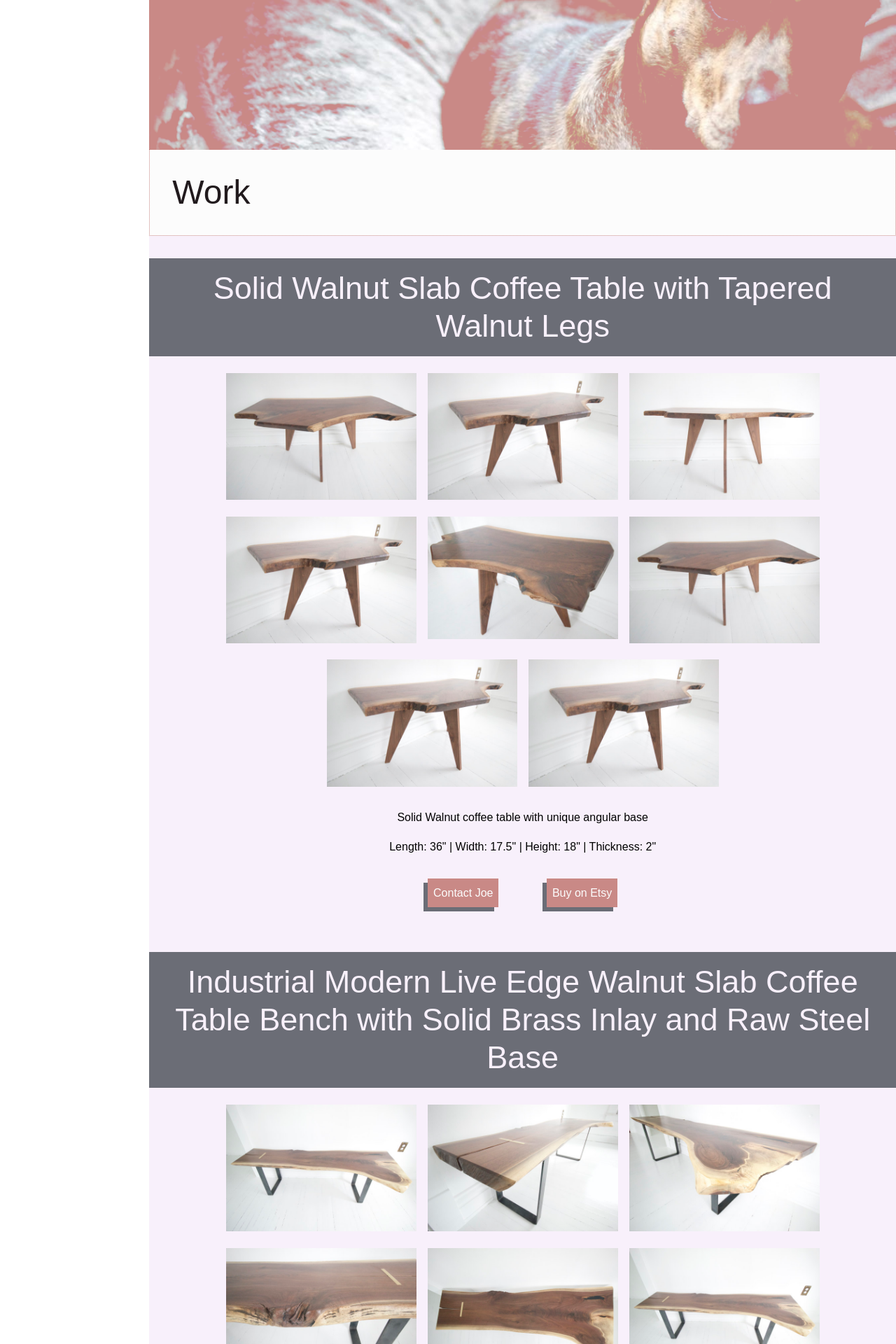
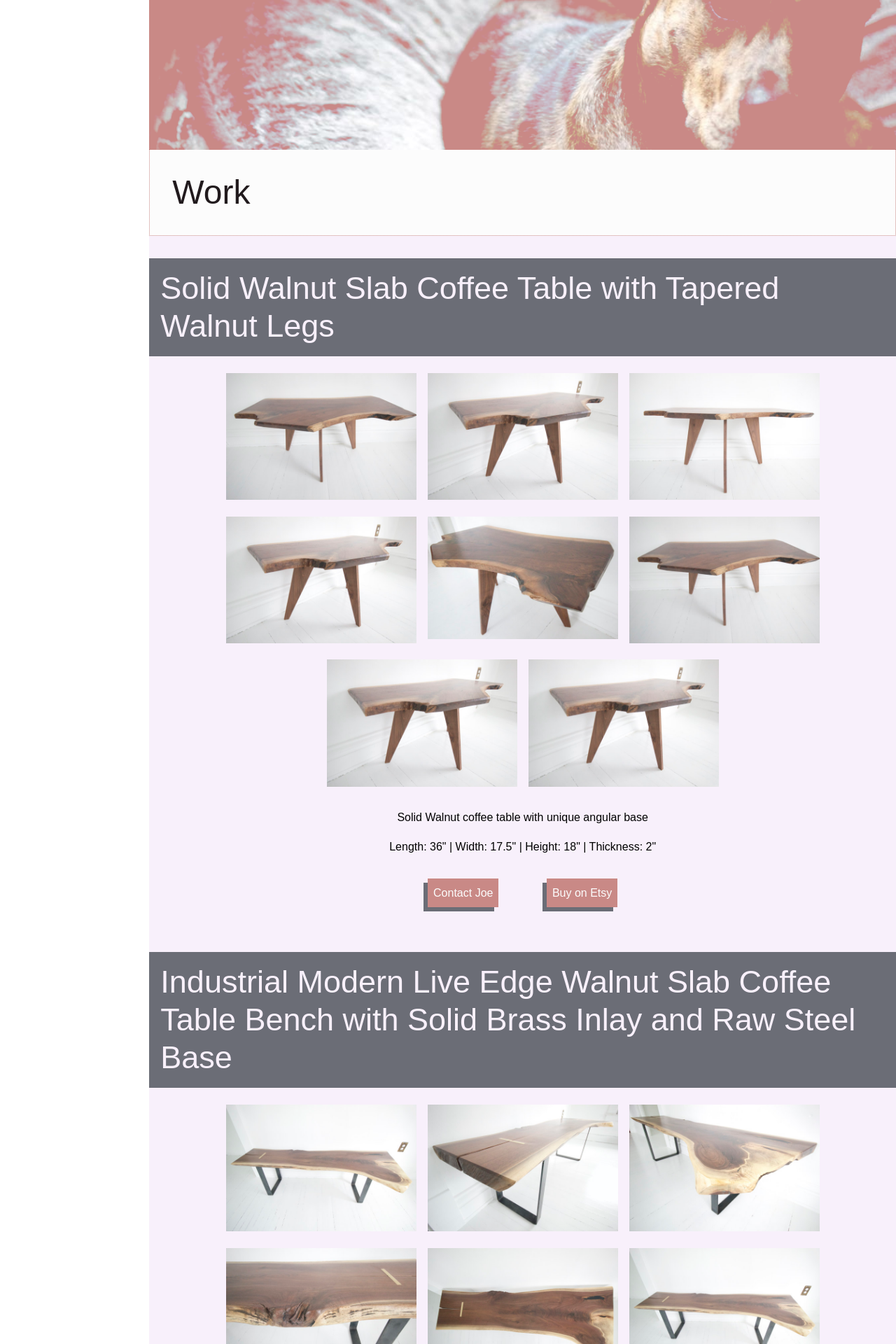
Before and after one commit to kbejko/wolfwoodco.github.io, a Jekyll site: the page built from index.html, in a window 1280 px wide. Shown: the part 686-2606 px from the top of the page at 70% size. Built offline with Jekyll 4.4.1, drawn with Linux system fonts in a browser that asks for light colours; some web fonts are replaced; Markdown is read by kramdown in place of the engine named in the settings.

Commit message:
minor text alignment change

```diff
--- a/css/main.css
+++ b/css/main.css
@@ -677,7 +677,6 @@ ul {
   border: none;
   font-size: 5vmin;
   padding: 1rem;
-  text-align: center;
   margin-top: 2rem; }
 
 .furniture {
```
Also changed, not shown: css/main.min.css, 4 other files.
